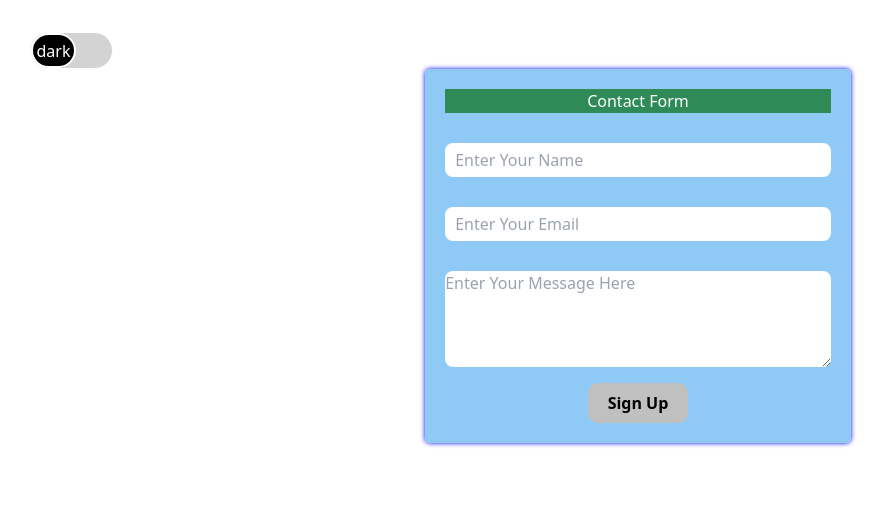
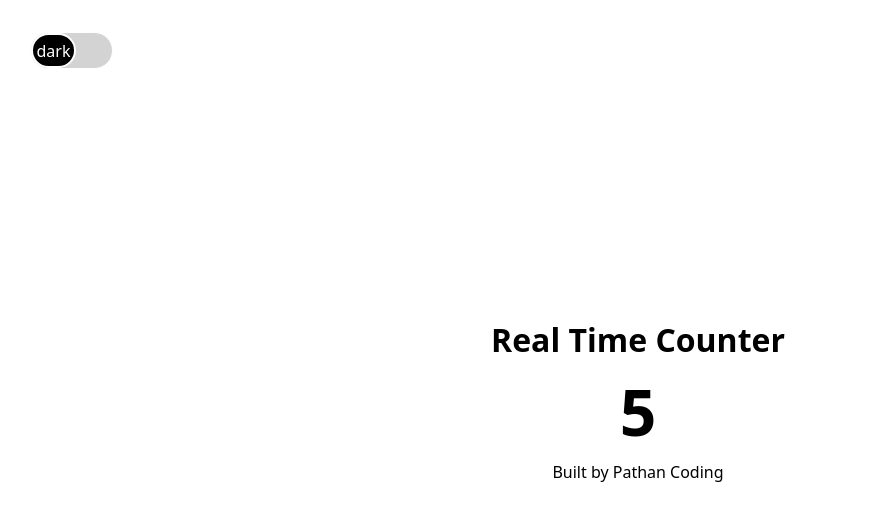
Before and after one commit to taimurpathan25/React-v19, a React (Vite) app: page / in a window 1280 px wide. Shown: the top 520 px of the page, without its empty margins (2-888 px from the left). Built offline with nearby package versions, Linux system fonts and the light colour scheme.

Commit message:
add some new projects

```diff
--- a/src/App.jsx
+++ b/src/App.jsx
@@ -13,6 +13,8 @@ import RegistrationForm from './components/hooks-components/all-hooks/use-state/
 import RegistrationReactFormHandling from './components/hooks-components/all-hooks/use-state/RegistrationReactFormHandling'
 import LoginForm from './components/hooks-components/all-hooks/use-state/LoginForm'
 import ContactForm from './components/hooks-components/all-hooks/use-state/ContactForm'
+import UseEffect from './components/hooks-components/all-hooks/use-effect/UseEffect'
+import UseEffectCleanup from './components/hooks-components/all-hooks/use-effect/UseEffectCleanup'
 
 function App() {
 
@@ -39,13 +41,22 @@ const [isDarkMode, setIsDarkMode] = useState(false)
 {/* <StateWithObject/> */}
 {/* <ShortCircuitEvalutaion/> */}
 <ToggleButton onToggle={handleToggle} isDarkMode={isDarkMode}/>
+{/* <Todo/> */}
+{/* <Card /> */}
+
+{/* USE STATE HOOKS */}
 {/* <RegistrationForm/> */}
 {/* <RegistrationReactFormHandling/> */}
 {/* <LoginForm/> */}
-<ContactForm/>
-{/* <Todo/> */}
+{/* <ContactForm/> */}
 {/* <UseState/> */}
-{/* <Card /> */}
+{/* END */}
+
+{/* USE EFFECT HOOKS */}
+{/* <UseEffect/> */}
+<UseEffectCleanup/>
+{/* END */}
+
 <br /><br /><br /><br /><br />
 
     {/* <img src="https://i.ytimg.com/vi/5KhZeWfiVRM/sddefault.jpg" alt="" />
--- /dev/null
+++ b/src/components/hooks-components/all-hooks/use-effect/UseEffect.css
@@ -0,0 +1,21 @@
+*{
+    margin: 0;
+    padding: 0;
+    box-sizing: border-box;
+}
+
+.main-counter{
+    position: absolute;
+    top: 50%;
+    left: 50%;
+    transform: translate(-50%, -50%);
+}
+
+.main-counter h1{
+    font-size: 2rem;
+    font-weight: bold;
+}
+.main-counter span{
+    font-size: 4rem;
+    font-weight: 900;
+}
--- /dev/null
+++ b/src/components/hooks-components/all-hooks/use-effect/UseEffect.jsx
@@ -0,0 +1,43 @@
+import React, { useEffect, useState } from 'react'
+
+const UseEffect = () => {
+const [count, setCount] = useState(0);
+const [name,setName] = useState('Pathan');
+
+useEffect(() => {
+  document.title = `Count : ${count}`
+}, [count])
+
+
+  return (
+    <>
+    <div className="challenge">
+    <div className="counter flex flex-col">
+        <span>{count}</span>
+        <button
+        className='border-4 px-2 py-1 w-20 mx-auto rounded-md'
+        onClick={()=>{setCount(count+1)}}
+        >Counter</button>
+    </div>
+    <div className="input-type-value flex flex-col mt-5">
+        <span>name : {name}</span>
+        <input
+        type="text"
+        placeholder='type here value'
+        name=""
+        id=""
+        style={{width:'20%',margin:'0 auto',border:'1px solid',borderRadius:'5px', paddingLeft:'10px'}}
+        value={name}
+        onChange={(e)=>setName(e.target.value)}
+        />
+        <button
+        className='border-4 px-2 py-1 w-20 mx-auto rounded-md'
+        onClick={()=>{setName('')}}
+        >Reset</button>
+    </div>
+    </div>
+    </>
+  )
+}
+
+export default UseEffect
--- /dev/null
+++ b/src/components/hooks-components/all-hooks/use-effect/UseEffectCleanup.jsx
@@ -0,0 +1,26 @@
+import React, { useEffect, useState } from 'react';
+import './UseEffect.css';
+
+const UseEffectCleanup = () => {
+    const [count, setCount] = useState(0);
+
+    useEffect(()=>{
+    const timer = setInterval(() => {
+        setCount((count) => count+1);
+    }, 1000);
+
+    return () => clearInterval(timer);
+},[])
+
+  return (
+    <>
+    <div className="main-counter">
+        <h1>Real Time Counter</h1>
+        <span>{count}</span>
+        <p>Built by Pathan Coding</p>
+    </div>
+    </>
+  )
+}
+
+export default UseEffectCleanup
```
